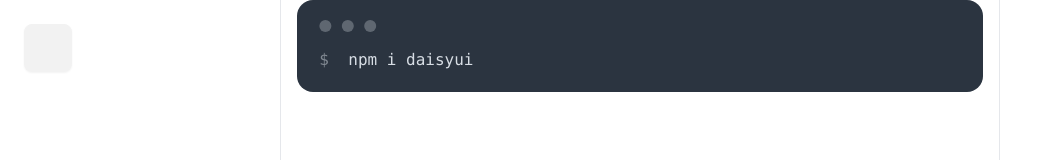
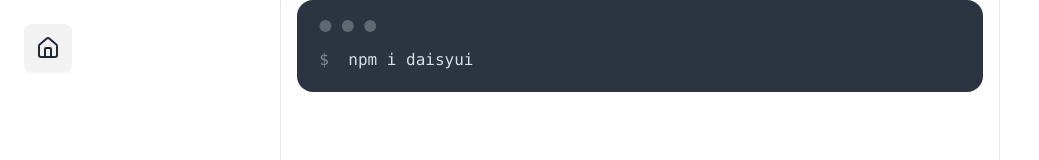
Before and after one commit to jklasd2001/small-to-big, a SvelteKit app: page /invitation-card in a window 1280 px wide. Shown: the top 160 px of the page, without its empty margins (0-1039 px from the left). Built offline with nearby package versions, Linux system fonts and the light colour scheme.

Commit message:
feat: 플로팅 버튼 추가

```diff
--- a/src/components/mobile-shell/index.svelte
+++ b/src/components/mobile-shell/index.svelte
@@ -12,6 +12,21 @@
     aria-label="뒤로가기"
     aria-labelledby="뒤로가기"
   >
-    <!-- <HomeIcon /> -->
+    <svg
+      xmlns="http://www.w3.org/2000/svg"
+      width="24"
+      height="24"
+      viewBox="0 0 24 24"
+      fill="none"
+      stroke="currentColor"
+      stroke-width="2"
+      stroke-linecap="round"
+      stroke-linejoin="round"
+      class="lucide lucide-house"
+    >
+      <path d="M15 21v-8a1 1 0 0 0-1-1h-4a1 1 0 0 0-1 1v8" /><path
+        d="M3 10a2 2 0 0 1 .709-1.528l7-5.999a2 2 0 0 1 2.582 0l7 5.999A2 2 0 0 1 21 10v9a2 2 0 0 1-2 2H5a2 2 0 0 1-2-2z"
+      />
+    </svg>
   </button>
 </a>
```
Also changed, not shown: package.json (+5 -4 lines), 1 other file (tests, documents, lock files or other folders).
